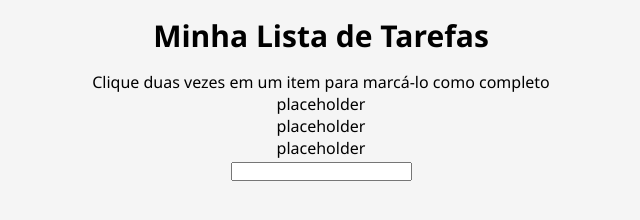
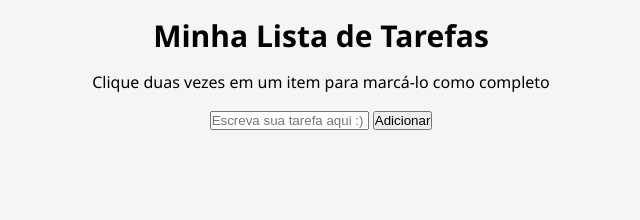
Before and after one commit to lkotlarenko/Project-To-Do-List, a website: page index.html in a window 1280 px wide. Shown: the whole page, without its empty margins (319-959 px from the left). Drawn offline with Linux system fonts and the light colour scheme.

Commit message:
Requisito 5

```diff
--- a/index.html
+++ b/index.html
@@ -16,15 +16,16 @@
     </header>
     <main>
       <section id="list">
+        <input
+          id="texto-tarefa"
+          type="text"
+          placeholder="Escreva sua tarefa aqui :)"
+        />
+        <button id="criar-tarefa">Adicionar</button>
         <ol id="lista-tarefas">
-          <li>placeholder</li>
-          <li>placeholder</li>
-          <li>placeholder</li>
         </ol>
       </section>
-      <section id="tools">
-        <input id="texto-tarefa" type="text" />
-      </section>
+      <section id="tools"></section>
     </main>
   </body>
   <script src="script.js"></script>
--- a/script.js
+++ b/script.js
@@ -0,0 +1,10 @@
+const btnAddTask = document.getElementById('criar-tarefa');
+const inputNewTask = document.getElementById('texto-tarefa');
+const taskList = document.getElementById('lista-tarefas');
+
+btnAddTask.addEventListener('click', () => {
+  const newTask = document.createElement('li');
+  newTask.innerText = inputNewTask.value;
+  taskList.appendChild(newTask);
+  inputNewTask.value = '';
+});
--- a/style.css
+++ b/style.css
@@ -10,7 +10,19 @@ body {
   margin-bottom: 15px;
 }
 
+#funcionamento {
+  padding-bottom: 15px;
+}
+
 #title {
   margin: 15px;
   font-size: 30px;
 }
+
+#texto-tarefa {
+  width: 155px;
+}
+
+#lista-tarefas {
+  padding-top: 15px;
+}
```
